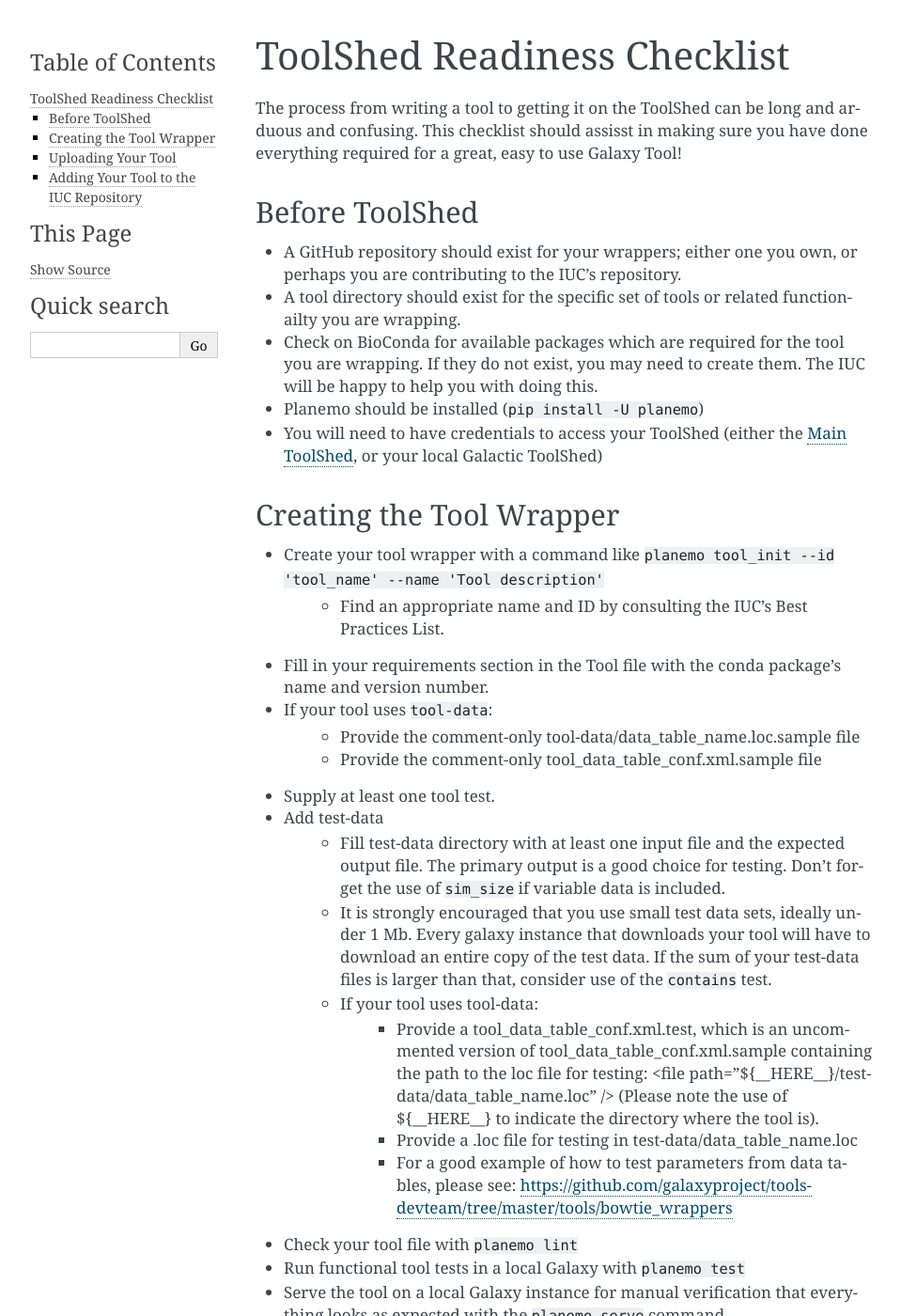
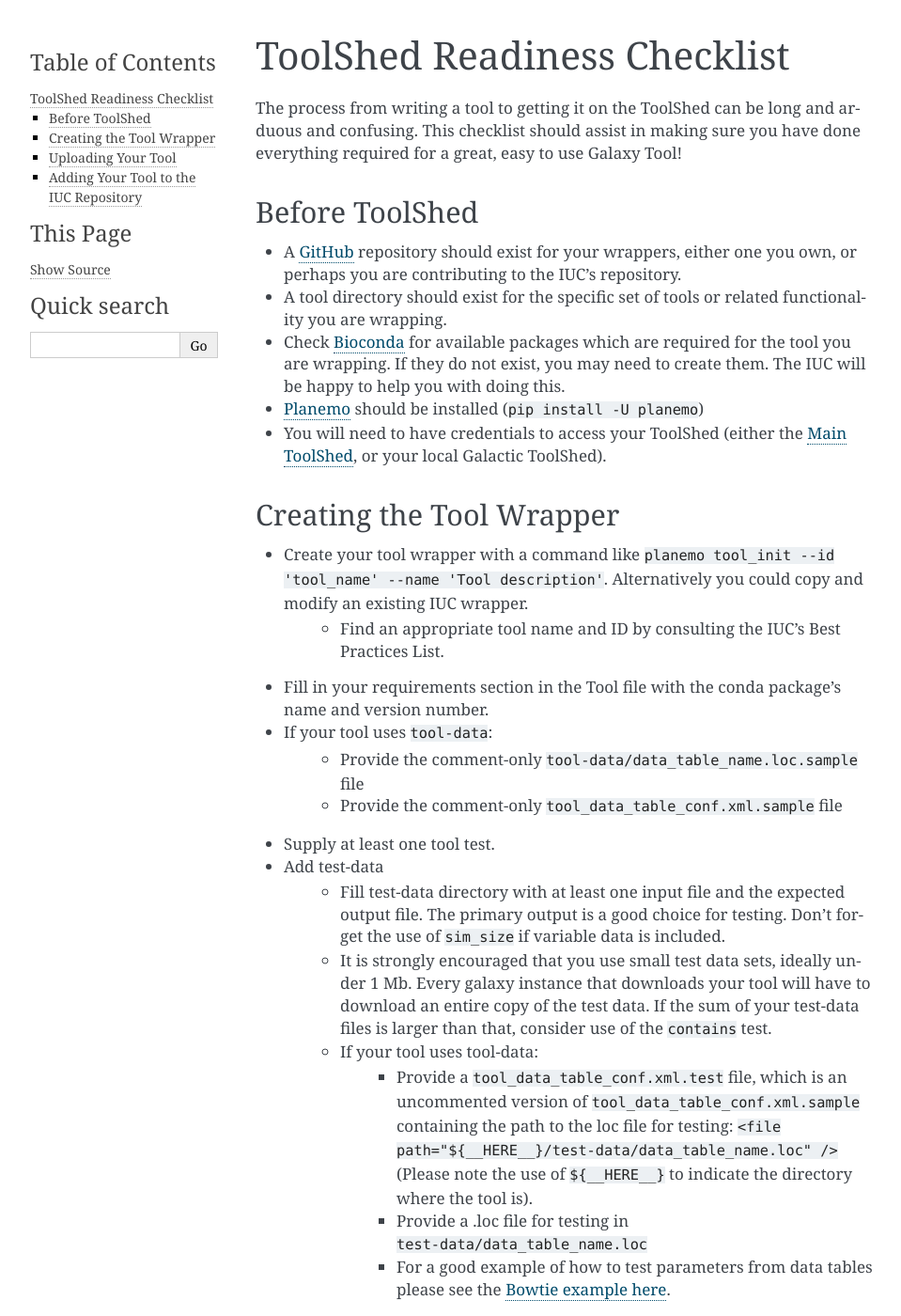
Before and after one commit to galaxy-iuc/standards, a Sphinx documentation site: the page built from docs/best_practices/integration_checklist.rst, in a window 1280 px wide and 1400 px high. Shown: the whole window at 94% size, without its empty margins (148-1107 px from the left). Built offline with Sphinx 7.4.7, drawn with Linux system fonts in a browser that asks for light colours; some of the changed text lies outside the part shown.

Commit message:
small edits of formatting and links

```diff
--- a/docs/best_practices/integration_checklist.rst
+++ b/docs/best_practices/integration_checklist.rst
@@ -2,32 +2,30 @@ ToolShed Readiness Checklist
 ============================
 
 The process from writing a tool to getting it on the ToolShed can be long and
-arduous and confusing. This checklist should assisst in making sure you have
+arduous and confusing. This checklist should assist in making sure you have
 done everything required for a great, easy to use Galaxy Tool!
 
 Before ToolShed
 ---------------
 
-- A GitHub repository should exist for your wrappers; either one you own, or
-  perhaps you are contributing to the IUC's repository.
+- A `GitHub <https://github.com/>`__ repository should exist for your wrappers, either one you own, or perhaps you are contributing to the IUC's repository.
 - A tool directory should exist for the specific set of tools or related
-  functionailty you are wrapping.
-- Check on BioConda for available packages which are required for the tool you
-  are wrapping. If they do not exist, you may need to create them. The IUC will
+  functionality you are wrapping.
+- Check `Bioconda <https://bioconda.github.io/>`__ for available packages which are required for the tool you are wrapping. If they do not exist, you may need to create them. The IUC will
   be happy to help you with doing this.
-- Planemo should be installed (``pip install -U planemo``)
+- `Planemo <http://planemo.readthedocs.io/en/latest/readme.html>`__ should be installed (``pip install -U planemo``)
 - You will need to have credentials to access your ToolShed (either the `Main
-  ToolShed <https://toolshed.g2.bx.psu.edu/>`__, or your local Galactic ToolShed)
+  ToolShed <https://toolshed.g2.bx.psu.edu/>`__, or your local Galactic ToolShed).
 
 Creating the Tool Wrapper
 -------------------------
 
-- Create your tool wrapper with a command like ``planemo tool_init --id 'tool_name' --name 'Tool description'``
-    - Find an appropriate name and ID by consulting the IUC's Best Practices List.
+- Create your tool wrapper with a command like ``planemo tool_init --id 'tool_name' --name 'Tool description'``. Alternatively you could copy and modify an existing IUC wrapper.
+    - Find an appropriate tool name and ID by consulting the IUC's Best Practices List.
 - Fill in your requirements section in the Tool file with the conda package's name and version number.
 - If your tool uses ``tool-data``:
-    - Provide the comment-only tool-data/data_table_name.loc.sample file
-    - Provide the comment-only tool_data_table_conf.xml.sample file
+    - Provide the comment-only ``tool-data/data_table_name.loc.sample`` file
+    - Provide the comment-only ``tool_data_table_conf.xml.sample`` file
 - Supply at least one tool test.
 - Add test-data
     - Fill test-data directory with at least one input file and the expected
@@ -39,13 +37,13 @@ Creating the Tool Wrapper
       test-data files is larger than that, consider use of the ``contains``
       test.
     - If your tool uses tool-data:
-        - Provide a tool_data_table_conf.xml.test, which is an uncommented version of tool_data_table_conf.xml.sample containing the path to the loc file for testing: <file path="${__HERE__}/test-data/data_table_name.loc" />
-          (Please note the use of ${__HERE__} to indicate the directory where the tool is).
-        - Provide a .loc file for testing in test-data/data_table_name.loc
-        - For a good example of how to test parameters from data tables, please see: https://github.com/galaxyproject/tools-devteam/tree/master/tools/bowtie_wrappers
-- Check your tool file with ``planemo lint``
-- Run functional tool tests in a local Galaxy with ``planemo test``
-- Serve the tool on a local Galaxy instance for manual verification that everything looks as expected with the ``planemo serve`` command
+        - Provide a ``tool_data_table_conf.xml.test`` file, which is an uncommented version of ``tool_data_table_conf.xml.sample`` containing the path to the loc file for testing: ``<file path="${__HERE__}/test-data/data_table_name.loc" />``
+          (Please note the use of ``${__HERE__}`` to indicate the directory where the tool is).
+        - Provide a .loc file for testing in ``test-data/data_table_name.loc``
+        - For a good example of how to test parameters from data tables please see the `Bowtie example here <https://github.com/galaxyproject/tools-devteam/tree/master/tools/bowtie_wrappers>`__.
+- Check your tool file with ``planemo lint``.
+- Run functional tool tests in a local Galaxy with ``planemo test``.
+- Serve the tool on a local Galaxy instance for manual verification that everything looks as expected with the ``planemo serve`` command.
 
 Uploading Your Tool
 -------------------
```
Also changed, not shown: other parts of docs/best_practices/integration_checklist.rst (+6 -7 lines).
